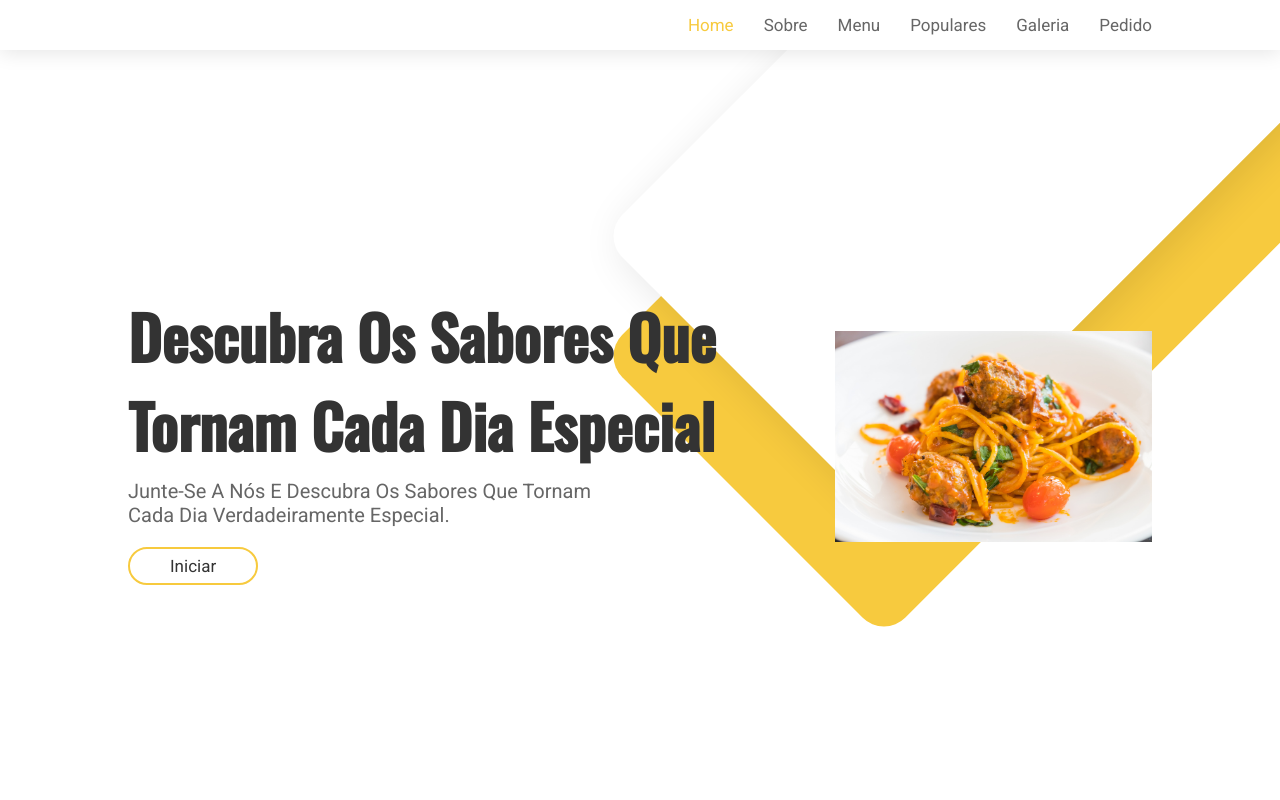
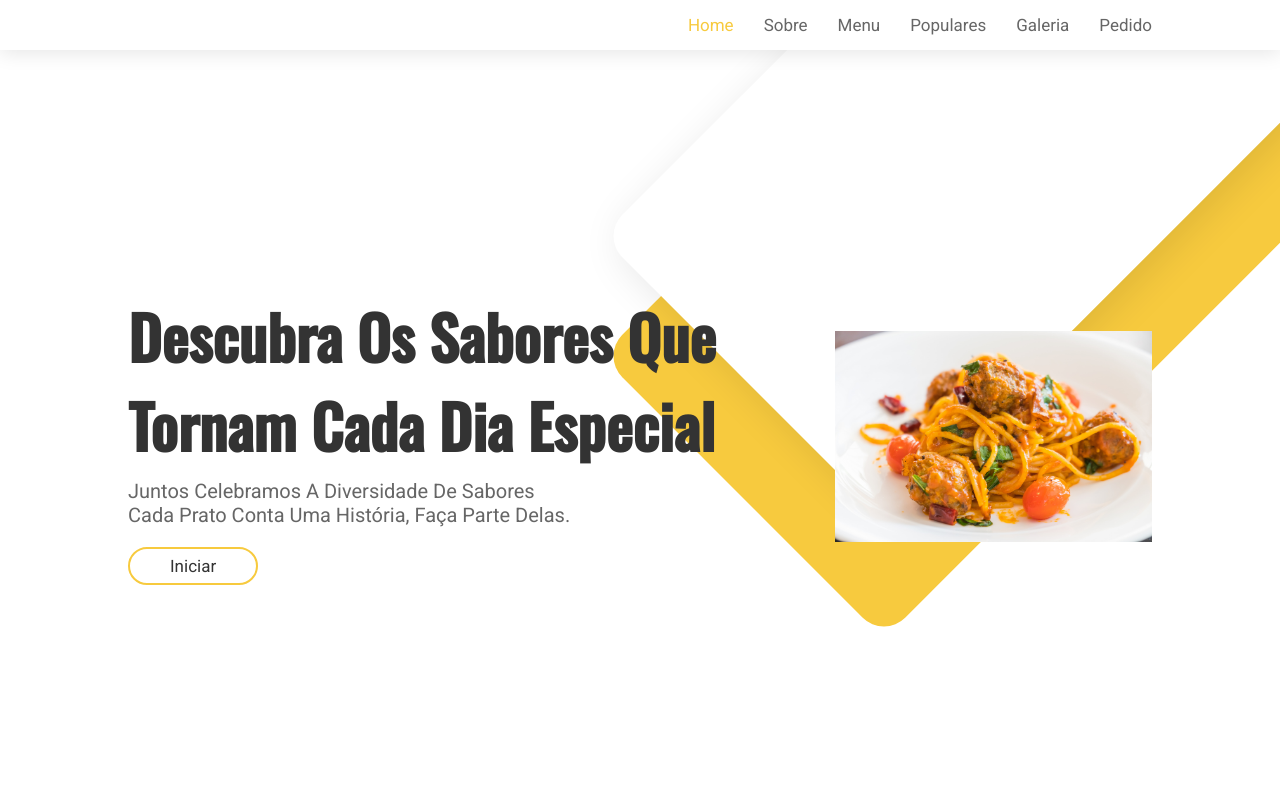
Before and after one commit to MarciaBuienga/finalproject-codeweb, a plain HTML site: page index.html in a window 1280 px wide. Shown: the top 800 px of the page. Drawn offline with nearby package versions, Linux system fonts and the light colour scheme.

Commit message:
Update index.html

```diff
--- a/index.html
+++ b/index.html
@@ -50,8 +50,8 @@
         <div class="content">
             <h3>Descubra os sabores que <br>tornam cada dia especial</h3>
             <p>
-                Junte-se a nós e descubra os sabores que tornam
-                <br>cada dia verdadeiramente especial.
+                Juntos celebramos a diversidade de sabores
+                <br> cada prato conta uma história, faça parte delas.
             </p>
 
             <a href="#"><button class="btn">Iniciar</button></a>
```
